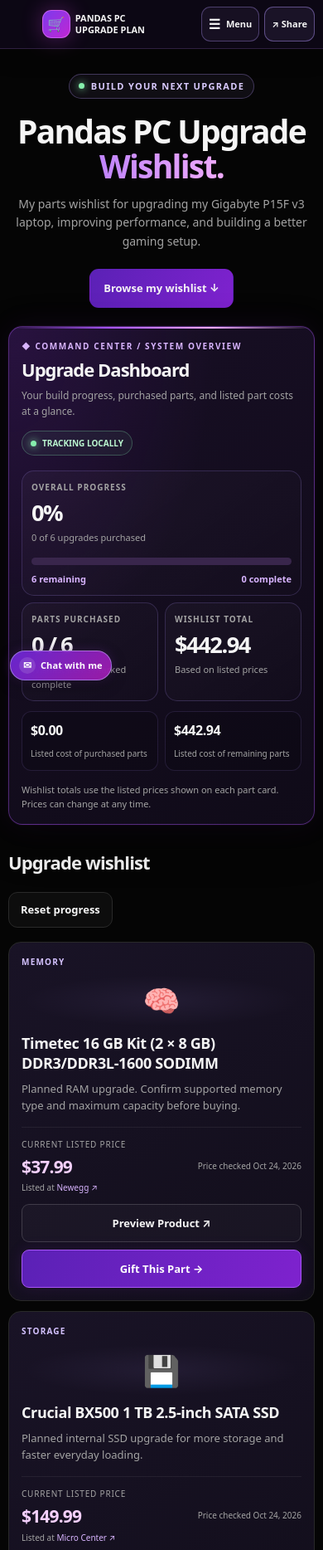
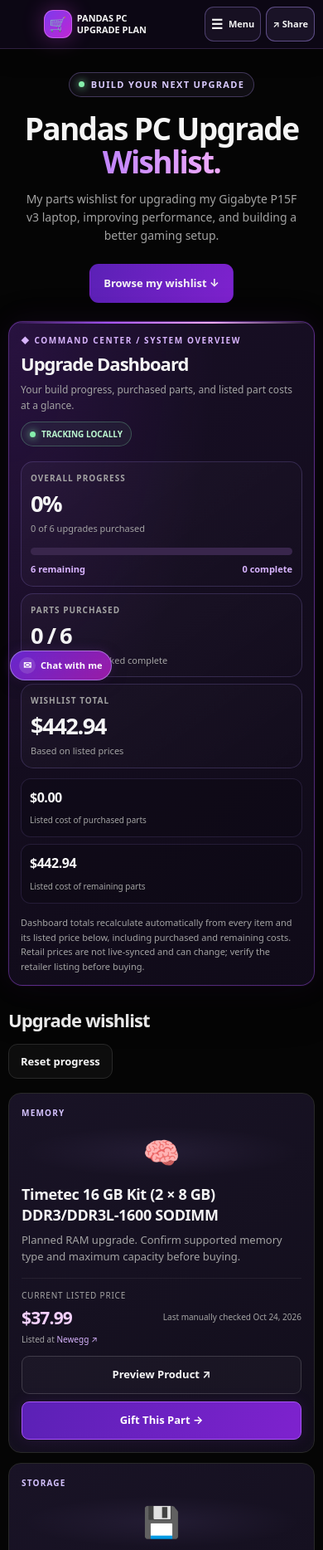
Before and after one commit to PandaManDev/My-PC-Upgrade-Plan, a plain HTML site: page index.html in a window 390 px wide. Shown: the top 1868 px of the page at 83% size. Drawn offline with Linux system fonts and the light colour scheme; no server answers.

Commit message:
Improve mobile layout and clarify live wishlist totals

```diff
--- a/index.html
+++ b/index.html
@@ -241,7 +241,7 @@ body.proxy-access-blocked{overflow:hidden}
     <article class="dash-card"><div class="dash-label">Wishlist total</div><div class="dash-number" id="dashTotal">$0.00</div><div class="dash-caption">Based on listed prices</div></article>
   </div>
   <div class="dash-costs"><div class="dash-cost"><strong id="dashSpent">$0.00</strong><span>Listed cost of purchased parts</span></div><div class="dash-cost"><strong id="dashLeft">$0.00</strong><span>Listed cost of remaining parts</span></div></div>
-  <p class="dashboard-note">Wishlist totals use the listed prices shown on each part card. Prices can change at any time.</p>
+  <p class="dashboard-note">Dashboard totals recalculate automatically from every item and its listed price below, including purchased and remaining costs. Retail prices are not live-synced and can change; verify the retailer listing before buying.</p>
 </section>
 
 
@@ -272,7 +272,7 @@ const $=id=>document.getElementById(id);const money=n=>new Intl.NumberFormat('en
 function save(){try{localStorage.setItem(storageKey,JSON.stringify(state))}catch(e){}if(window.pandaAccountSync)window.pandaAccountSync()}
 function price(p){return Number(p.price)||0}
 function purchased(p){return !!state[p.id]?.purchased}
-function render(){const shown=parts;$('partsGrid').innerHTML=shown.map(p=>'<article class="part"><div class="part-top"><span class="tag">'+p.category+'</span></div><div class="part-icon" aria-hidden="true">'+p.icon+'</div><h3>'+p.name+'</h3><p>'+p.desc+'</p><div class="part-bottom"><div><span class="price-label">CURRENT LISTED PRICE</span><strong class="price-value">'+money(p.price)+'</strong><div class="price-source">Listed at <a href="'+p.priceUrl+'" target="_blank" rel="noopener noreferrer">'+p.priceSource+' ↗</a></div></div><span class="price-updated">Price checked Oct 24, 2026</span></div>'+'<div class="part-links gift-part-links"><a class="preview-product" href="'+p.url+'" target="_blank" rel="noopener noreferrer">Preview Product ↗</a><a class="gift-product" href="./gift.html?product='+encodeURIComponent(p.id)+'">Gift This Part →</a></div></article>').join('');updateTotals()}
+function render(){const shown=parts;$('partsGrid').innerHTML=shown.map(p=>'<article class="part"><div class="part-top"><span class="tag">'+p.category+'</span></div><div class="part-icon" aria-hidden="true">'+p.icon+'</div><h3>'+p.name+'</h3><p>'+p.desc+'</p><div class="part-bottom"><div><span class="price-label">CURRENT LISTED PRICE</span><strong class="price-value">'+money(p.price)+'</strong><div class="price-source">Listed at <a href="'+p.priceUrl+'" target="_blank" rel="noopener noreferrer">'+p.priceSource+' ↗</a></div></div><span class="price-updated">Last manually checked Oct 24, 2026</span></div>'+'<div class="part-links gift-part-links"><a class="preview-product" href="'+p.url+'" target="_blank" rel="noopener noreferrer">Preview Product ↗</a><a class="gift-product" href="./gift.html?product='+encodeURIComponent(p.id)+'">Gift This Part →</a></div></article>').join('');updateTotals()}
 function updateTotals(){
  const total=parts.length,done=parts.filter(p=>purchased(p)).length,remaining=total-done,pct=total?Math.round(done/total*100):0;
  const sum=items=>items.reduce((acc,p)=>acc+price(p),0),all=sum(parts),spent=sum(parts.filter(p=>purchased(p))),left=sum(parts.filter(p=>!purchased(p)));
@@ -386,3 +386,52 @@ form.addEventListener('submit',async e=>{e.preventDefault();if(!gate()){lockChat
 </script>
 </body>
 </html>
+
+<style id="mobile-layout-dashboard-fix">
+/* Whole-page mobile layout refinements */
+html { scroll-padding-top: 112px; }
+body { overflow-wrap: anywhere; }
+img, video, iframe, canvas, svg { max-width: 100%; }
+button, input, select, textarea { max-width: 100%; }
+@media (max-width: 700px) {
+  .wrap { width: min(100% - 24px, 560px); }
+  main { min-width: 0; }
+  .site-header { width: 100%; }
+  .hero { padding: 28px 0 22px; }
+  .hero h1 { font-size: clamp(34px, 9.5vw, 48px); }
+  .hero p { max-width: 42ch; }
+  .dashboard { padding: 14px; margin-bottom: 24px; }
+  .dashboard-head { gap: 10px; }
+  .live-pill { white-space: normal; }
+  .dashboard-grid { grid-template-columns: repeat(2, minmax(0, 1fr)); }
+  .dashboard-grid .dash-card:first-child { grid-column: 1 / -1; }
+  .dash-number { font-size: clamp(22px, 7vw, 30px); }
+  .dash-costs { grid-template-columns: repeat(2, minmax(0, 1fr)); }
+  .spec-grid { grid-template-columns: repeat(2, minmax(0, 1fr)); }
+  .summary { grid-template-columns: repeat(3, minmax(0, 1fr)); }
+  .metric { min-width: 0; overflow-wrap: anywhere; }
+  .parts { grid-template-columns: minmax(0, 1fr) !important; }
+  .part { min-width: 0; }
+  .part h3 { overflow-wrap: anywhere; }
+  .part-links { display: grid; grid-template-columns: repeat(2, minmax(0, 1fr)); }
+  .part-links a { min-width: 0; padding: 10px 8px; overflow-wrap: anywhere; }
+  .budget { min-width: 0; }
+  .budget-controls { width: 100%; }
+  .budget-input { width: min(100%, 180px); }
+  .footer { align-items: flex-start; }
+  .site-chat-panel { max-width: calc(100vw - 20px); }
+}
+@media (max-width: 390px) {
+  .wrap { width: calc(100% - 20px); }
+  .site-header { padding-inline: 10px; }
+  .site-header .brand-label { max-width: 105px; }
+  .site-header .header-actions .button { padding-inline: 7px; }
+  .dashboard-grid { grid-template-columns: minmax(0, 1fr); }
+  .dashboard-grid .dash-card:first-child { grid-column: auto; }
+  .summary { grid-template-columns: minmax(0, 1fr); }
+  .metric { padding: 12px 14px; }
+  .part-links { grid-template-columns: minmax(0, 1fr); }
+  .dash-costs { grid-template-columns: minmax(0, 1fr); }
+  .section-head { gap: 10px; }
+}
+</style>
```
